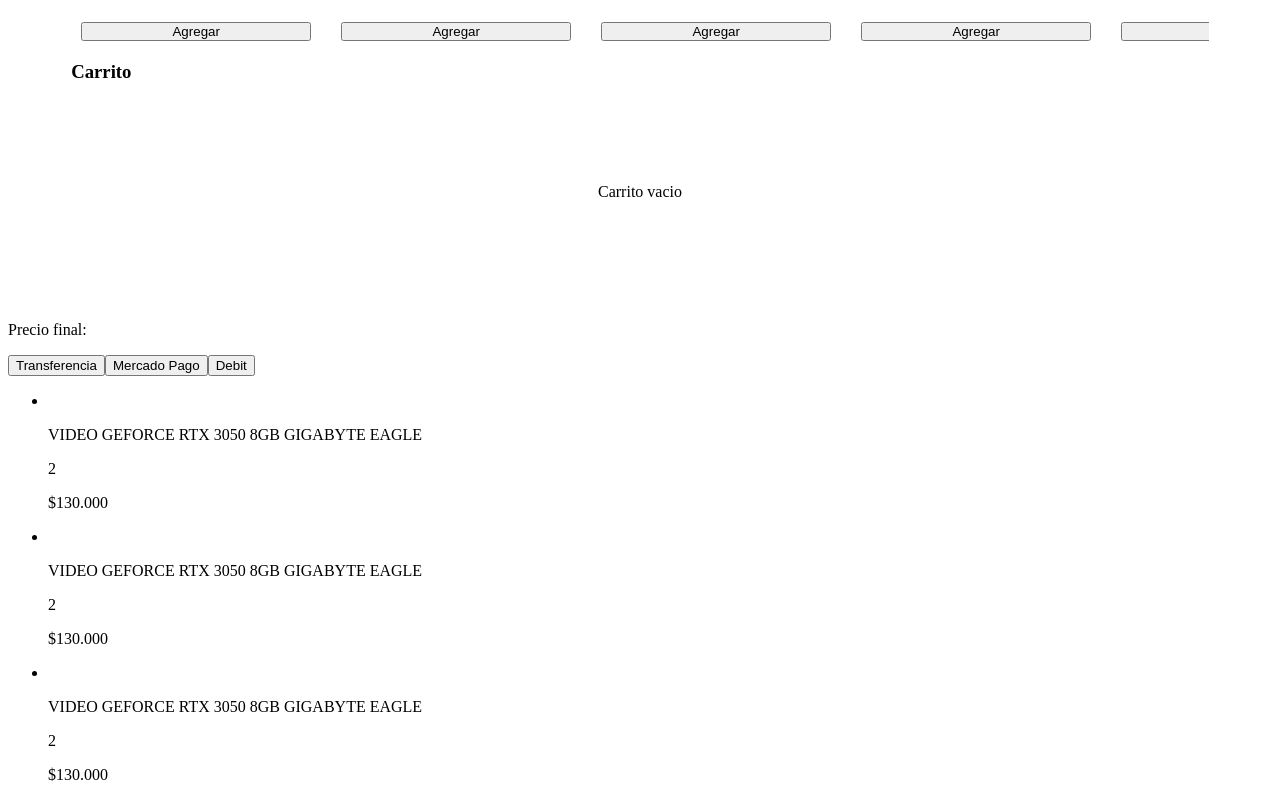
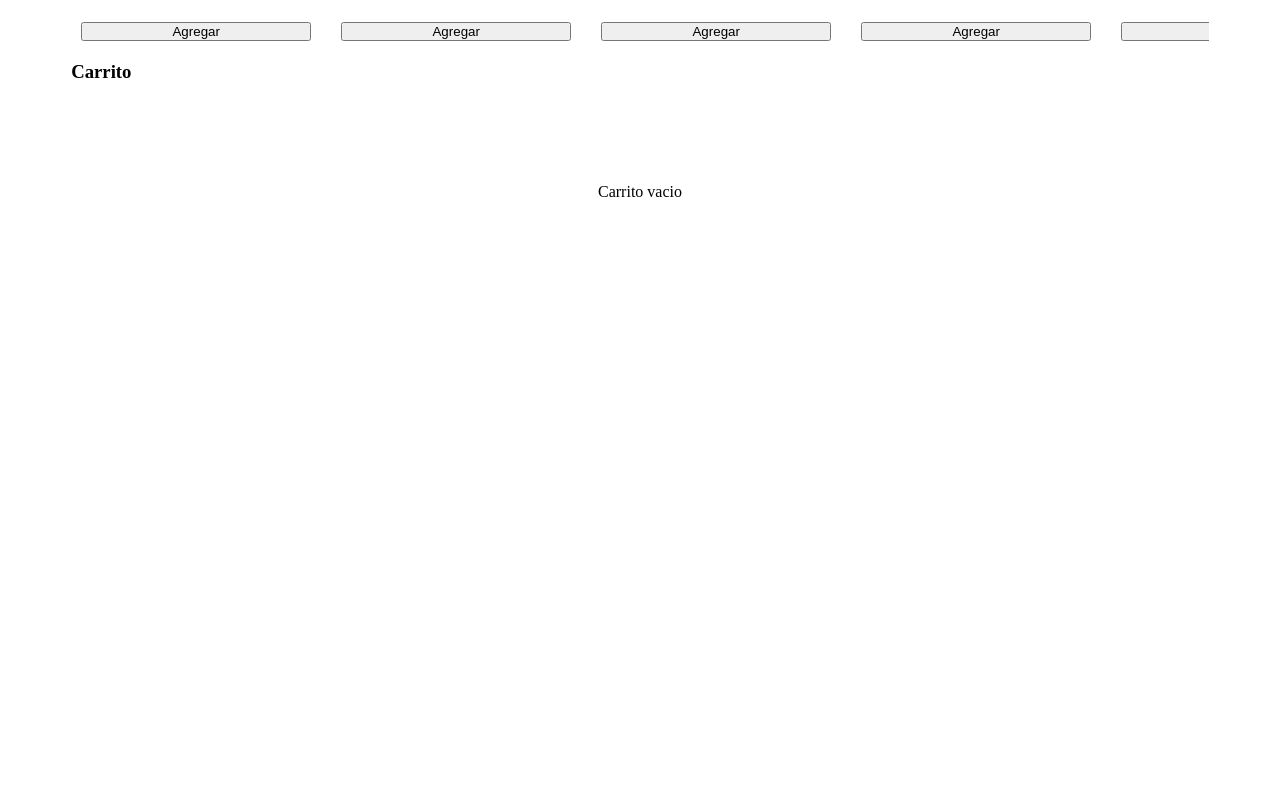
Before and after one commit to juanibarguen/proyecto-lab, an Angular app: page /home in a window 1280 px wide. Shown: the part 294-1094 px from the top of the page. After the commit the page ends 800 px from the top, so only its background shows below. Built offline with nearby package versions, Linux system fonts and the light colour scheme.

Commit message:
creacion de metodo encargado de mostrar el componente de la compra final

```diff
--- a/src/app/components/home/home.component.html
+++ b/src/app/components/home/home.component.html
@@ -28,9 +28,10 @@
     </div>
   </div>
   <h4 *ngIf="productsCart.length > 0">Precio total: {{calcularPrecioTotal()}}</h4>
+  <button *ngIf="productsCart.length > 0" (click)="compraFinalSwitch()">Comprar</button>
   <p class="cart-vacio" *ngIf="productsCart.length == 0">Carrito vacio</p>
 </div>
 
-<div class="finalizar-compra">
+<div class="finalizar-compra" *ngIf="compraFinal">
     <app-finalizar-compra></app-finalizar-compra>
 </div>
--- a/src/app/components/home/home.component.ts
+++ b/src/app/components/home/home.component.ts
@@ -9,6 +9,10 @@ import { ProductsService } from 'src/app/service/products.service';
   styleUrls: ['./home.component.css']
 })
 export class HomeComponent implements OnInit {
+
+  compraFinal: boolean = false
+
+
 
   // Creamos un array de elementos de tipo Producto para agregar los elementos que vengan del servicio
   products: Product[] = [];
@@ -24,6 +28,10 @@ export class HomeComponent implements OnInit {
     // Mostramos la lista de elementos por consola
     console.log(this.products);
 
+  }
+
+  compraFinalSwitch() {
+      this.compraFinal = true;
   }
 
   calcularPrecioTotal(): string {
```
